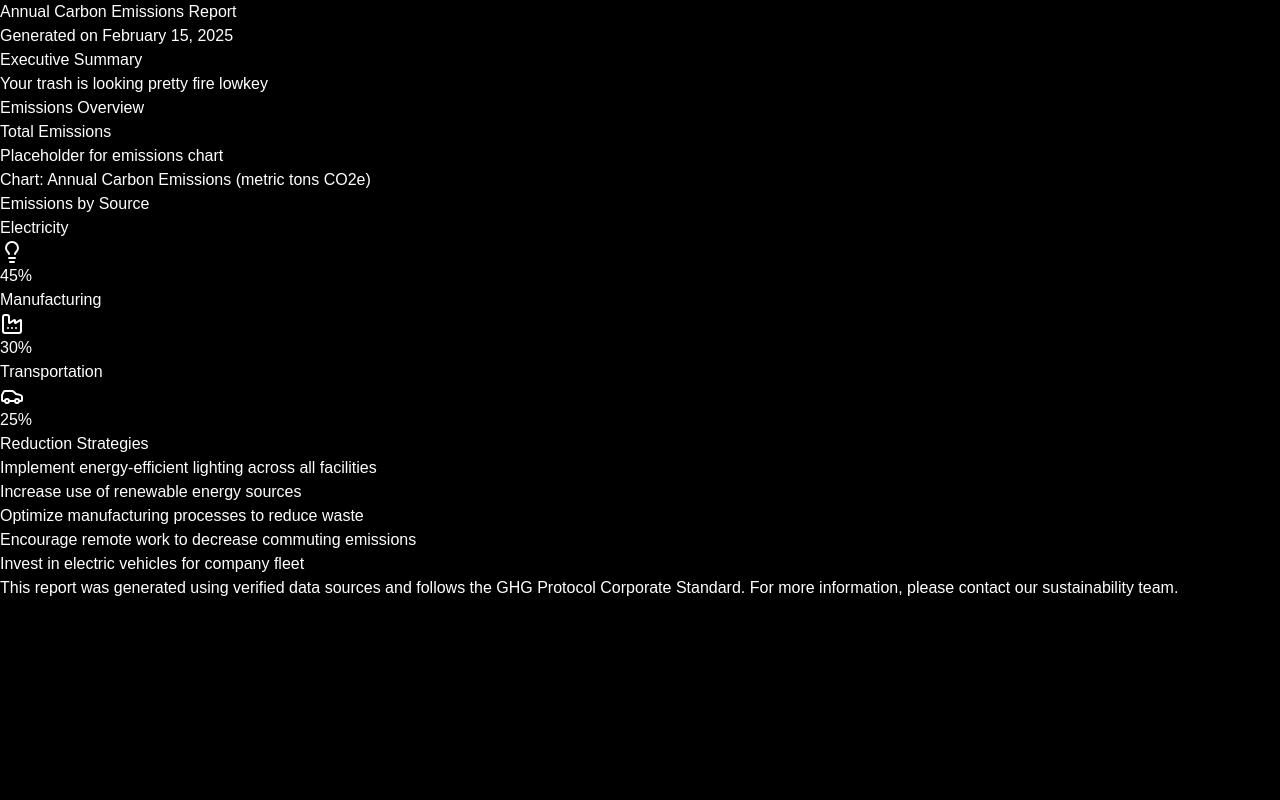
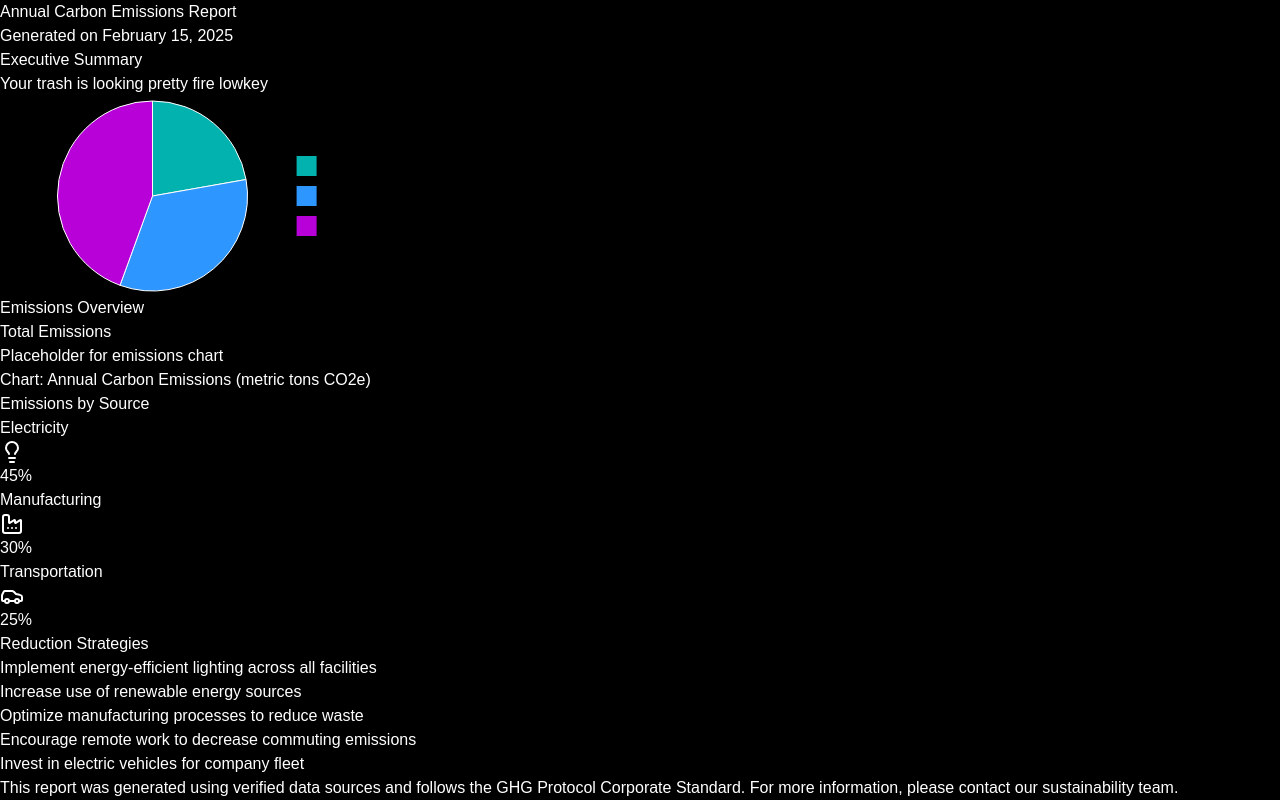
Before and after one commit to sonnetx/treehacks-2025, a Next.js app in the folder report-render/: page / in a window 1280 px wide. Built offline with nearby package versions, Linux system fonts and the light colour scheme; no server answers.

Commit message:
Pie chart integration

```diff
--- a/report-render/src/app/page.tsx
+++ b/report-render/src/app/page.tsx
@@ -41,7 +41,21 @@ export default function CarbonEmissionsReport() {
               Your trash is looking pretty fire lowkey
             </p>
           </section>
-
+          <section>
+            <PieChart
+              series={[
+                {
+                  data: [
+                    { id: 0, value: 10, label: "series A" },
+                    { id: 1, value: 15, label: "series B" },
+                    { id: 2, value: 20, label: "series C" },
+                  ],
+                },
+              ]}
+              width={400}
+              height={200}
+            />
+          </section>
           <section>
             <h2 className="text-2xl font-semibold mb-4 text-black">
               Emissions Overview
```
